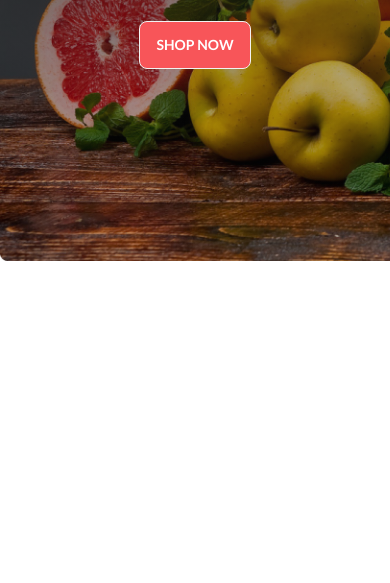
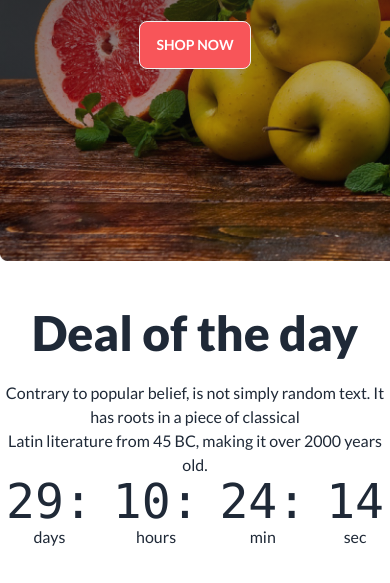
Before and after one commit to Abdullh1111/food-burst, a plain HTML site: page index.html in a window 390 px wide. Shown: the part 743-1326 px from the top of the page. Before the commit the page ends 1004 px from the top, so only its background shows below. Drawn offline with nearby package versions, Linux system fonts and the light colour scheme; grey boxes are pictures that could not be loaded.

Commit message:
add time and responsive

```diff
--- a/index.html
+++ b/index.html
@@ -162,6 +162,41 @@
         <p>Mango</p>
       </div>
     </section>
+    <section class="flex flex-col lg:flex-row justify-between items-center my-12 text-center lg:text-left">
+      <div class="space-y-6">
+        <h3 class="text-5xl font-extrabold">Deal of the day</h3>
+        <p class="font-medium">Contrary to popular belief, is not simply random text. It has roots in a piece of classical <br>Latin literature from 45 BC, making it over 2000 years old.</p>
+      </div>
+      <div>
+
+      <div class="grid grid-flow-col gap-5 text-center auto-cols-max">
+        <div class="flex flex-col">
+          <span class="countdown font-mono text-5xl">
+            <span style="--value:29;"></span> :
+          </span>
+          days
+        </div>
+        <div class="flex flex-col">
+          <span class="countdown font-mono text-5xl">
+            <span style="--value:10;"></span>:
+          </span>
+          hours
+        </div>
+        <div class="flex flex-col">
+          <span class="countdown font-mono text-5xl">
+            <span style="--value:24;"></span>:
+          </span>
+          min
+        </div>
+        <div class="flex flex-col">
+          <span class="countdown font-mono text-5xl">
+            <span style="--value:14;"></span>
+          </span>
+          sec
+        </div>
+      </div>
+      </div>
+    </section>
   </main>
   <footer>
 
```
